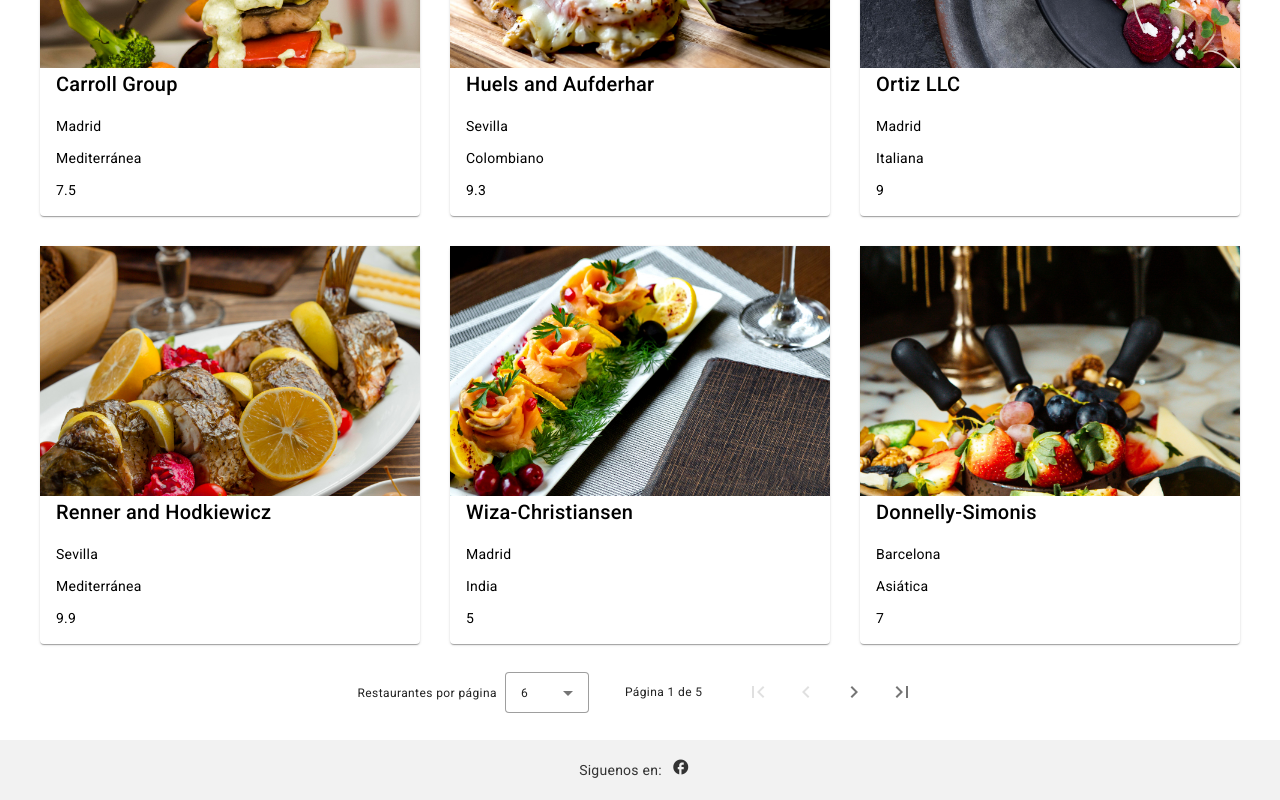
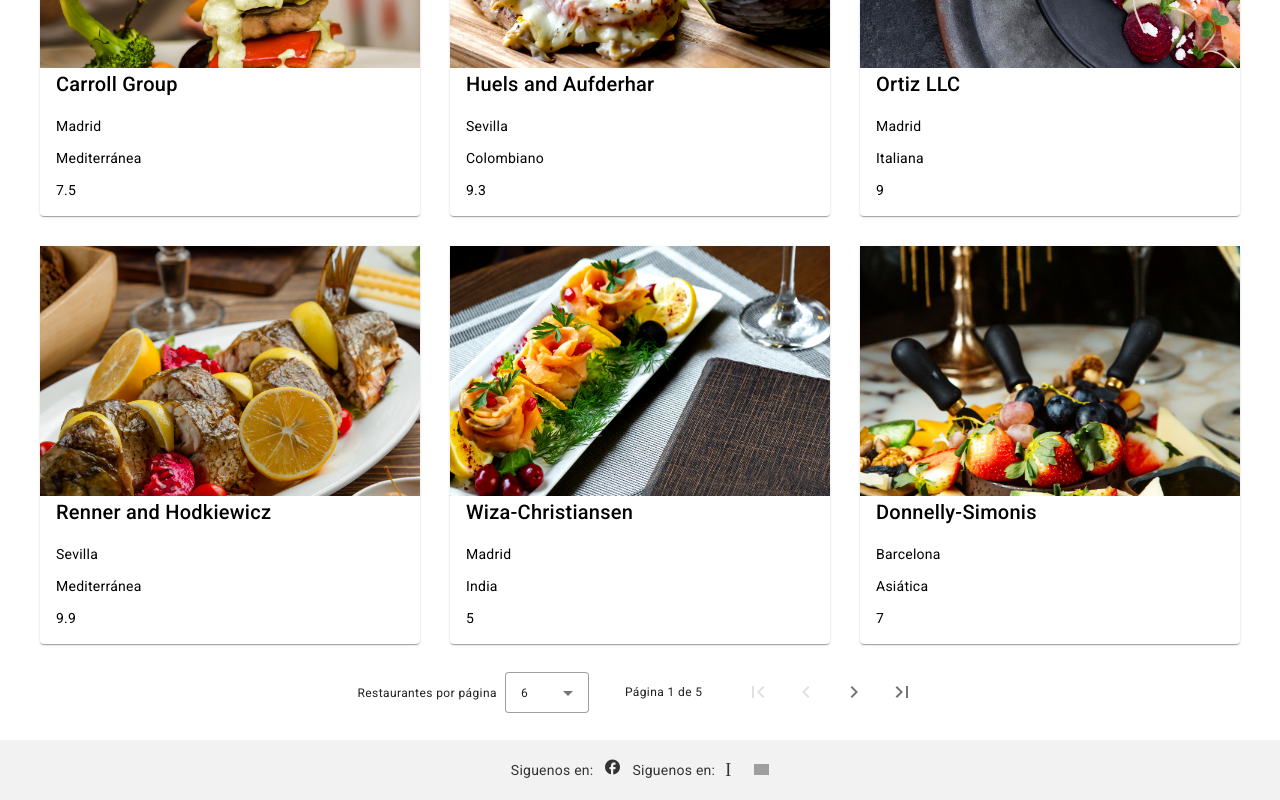
Before and after one commit to gloriafercu/proyecto5_angular_DQchara, an Angular app in the folder frontend/: page /restaurants in a window 1280 px wide. Shown: the part 450-1250 px from the top of the page. Built offline with nearby package versions, Linux system fonts and the light colour scheme; data requests are answered from the project's data file; grey boxes are pictures that could not be loaded.

Commit message:
icono y enlace de instagram agregado

```diff
--- a/frontend/src/app/layout/footer/footer.component.html
+++ b/frontend/src/app/layout/footer/footer.component.html
@@ -4,4 +4,14 @@
       <mat-icon class="footer-icon">facebook</mat-icon>
 
     </div>
+
+    <div class="footer-content">
+     <span class="footer-text">Siguenos en:</span>
+      <mat-icon class="footer-icon">Instagarm</mat-icon>
+      <a href="https://www.google.com/">
+        <img src="instagram.png" width="15px" alt="">
+      </a>
+    </div>
+
+
 </footer>
--- a/frontend/src/app/restaurants/restaurant-detail/restaurant-detail.component.html
+++ b/frontend/src/app/restaurants/restaurant-detail/restaurant-detail.component.html
@@ -24,10 +24,10 @@
     </div>
 </section>
 
-
+<br>
 <section>
     <div class="example-button-row">
-      <button mat-button>Rservar</button>
+      <button mat-button>Reservar</button>
       <a mat-button href="https://www.google.com/" target="_blank">Link</a>
     </div>
   </section>
```
Also changed, not shown: frontend/src/assets/img/instagram.png (added).
